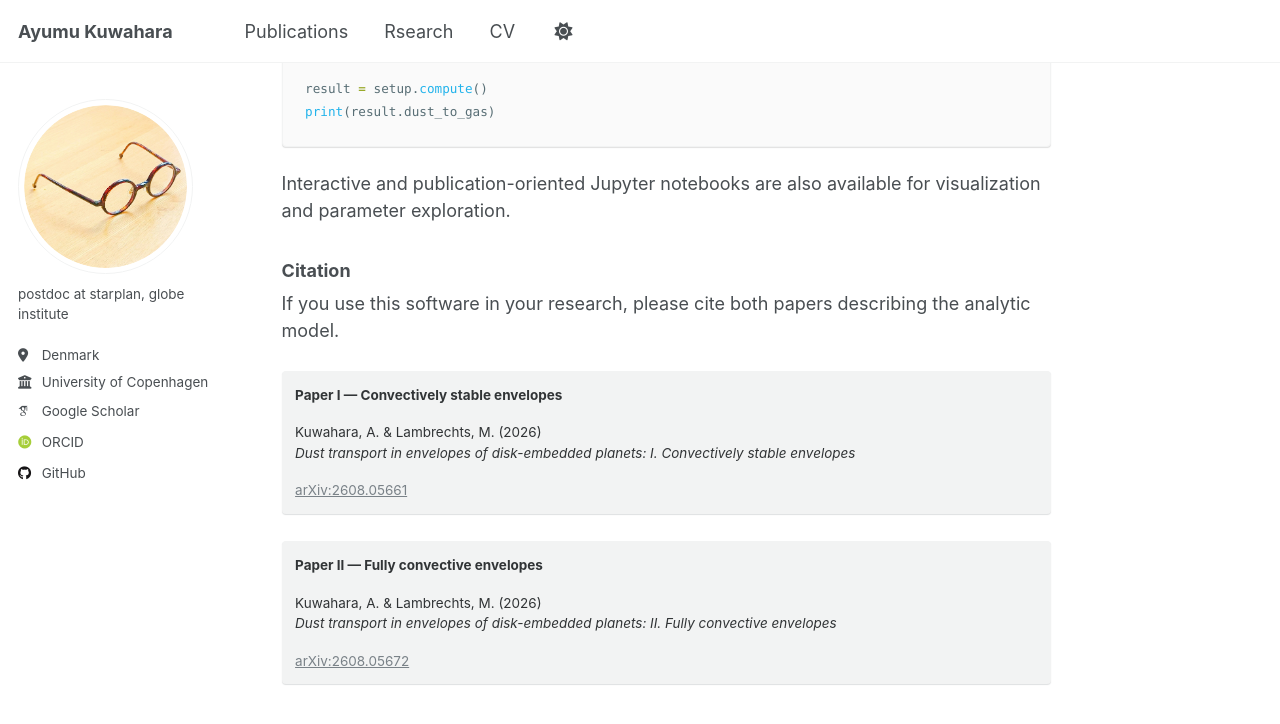
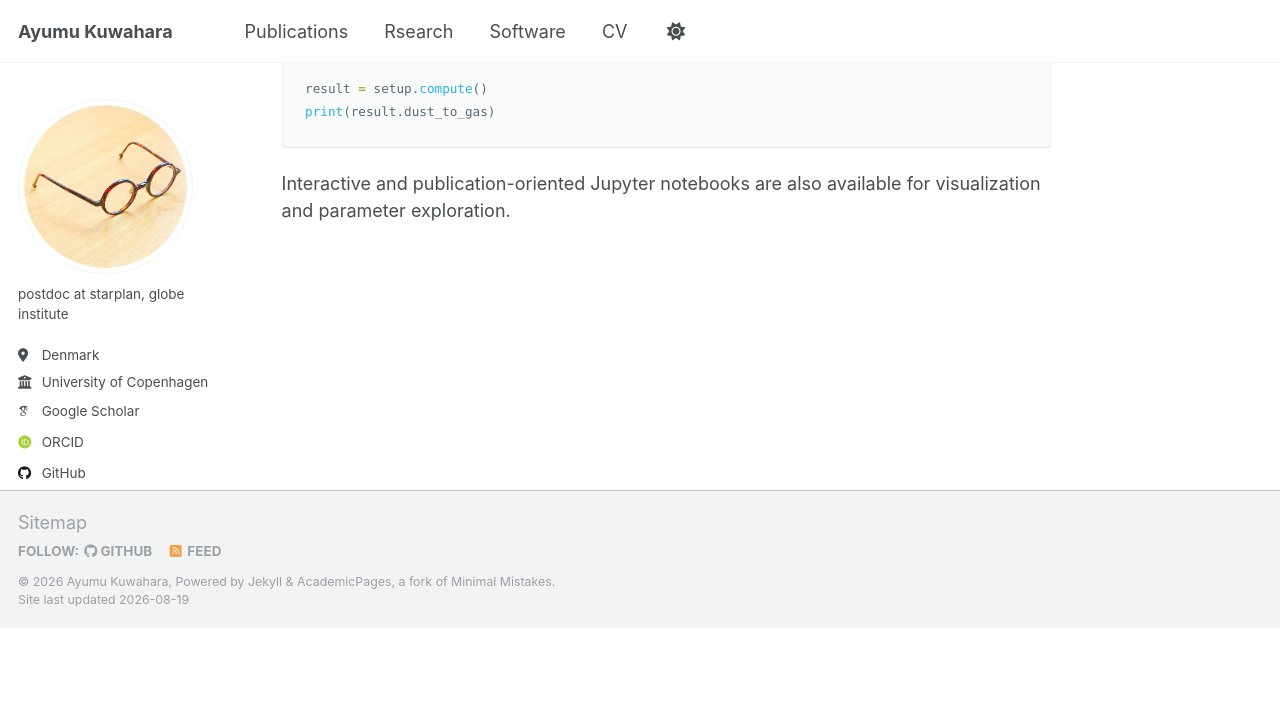
Before and after one commit to AyumuKuwahara/ayumukuwahara.github.io, a Jekyll site: the page built from _pages/software.md, in a window 1280 px wide and 900 px high, scrolled down 2315 px. Shown: the top 724 px of the window. Built offline with Jekyll 4.4.1, drawn with Linux system fonts in a browser that asks for light colours; some web fonts are replaced; after the commit the page ends 2943 px from its top, so only the background shows below that.

Commit message:
update navigation.yml

````diff
--- a/_data/navigation.yml
+++ b/_data/navigation.yml
@@ -26,8 +26,8 @@ main:
   #- title: "Blog Posts"
   #  url: /year-archive/
 
- ##- title: "Software"
-  #  url: /software/
+  - title: "Software"
+    url: /software/
 
   - title: "CV"
     url: /cv/
--- a/_pages/software.md
+++ b/_pages/software.md
@@ -59,29 +59,3 @@ print(result.dust_to_gas)
 ```
 
 Interactive and publication-oriented Jupyter notebooks are also available for visualization and parameter exploration.
-
-### Citation
-
-If you use this software in your research, please cite both papers describing the analytic model.
-
-<div class="notice--primary" markdown="1">
-
-**Paper I — Convectively stable envelopes**
-
-Kuwahara, A. & Lambrechts, M. (2026)
-*Dust transport in envelopes of disk-embedded planets: I. Convectively stable envelopes*
-
-[arXiv:2608.05661](https://arxiv.org/abs/2608.05661)
-
-</div>
-
-<div class="notice--primary" markdown="1">
-
-**Paper II — Fully convective envelopes**
-
-Kuwahara, A. & Lambrechts, M. (2026)
-*Dust transport in envelopes of disk-embedded planets: II. Fully convective envelopes*
-
-[arXiv:2608.05672](https://arxiv.org/abs/2608.05672)
-
-</div>
````
